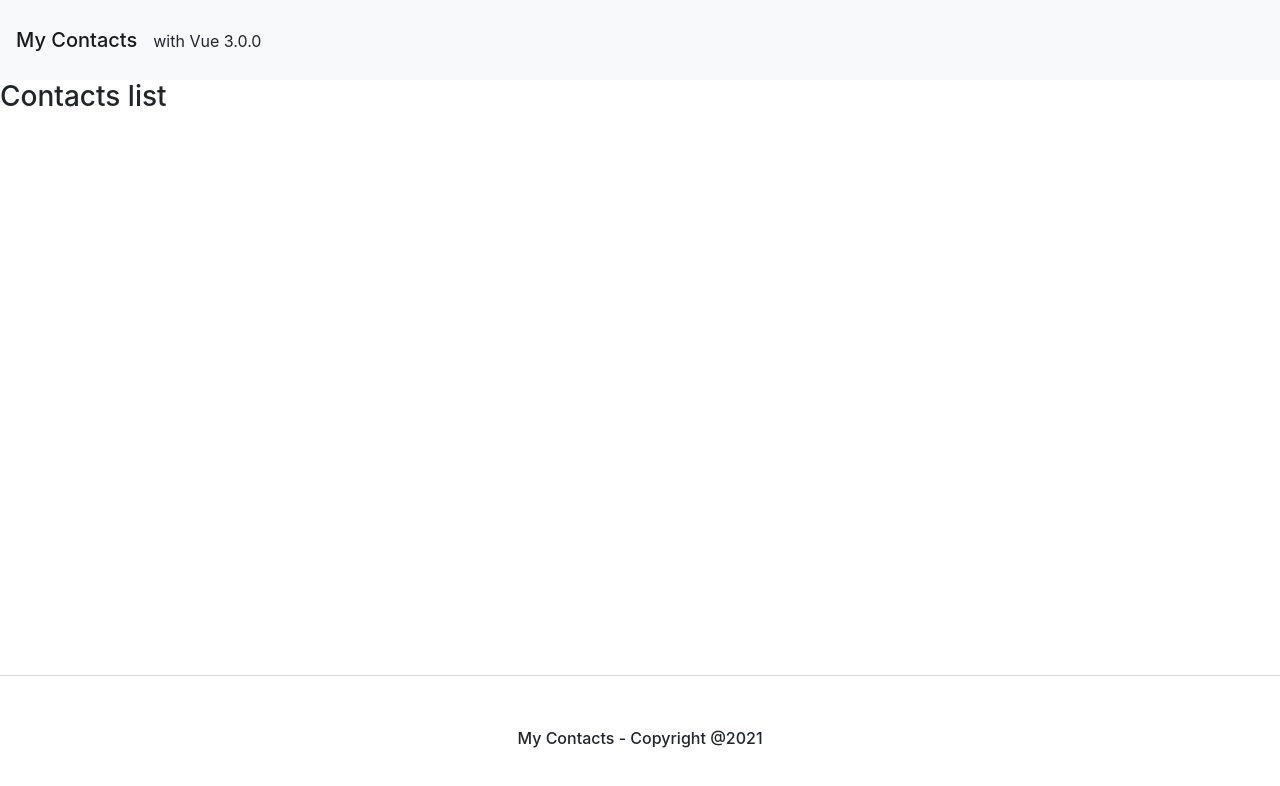
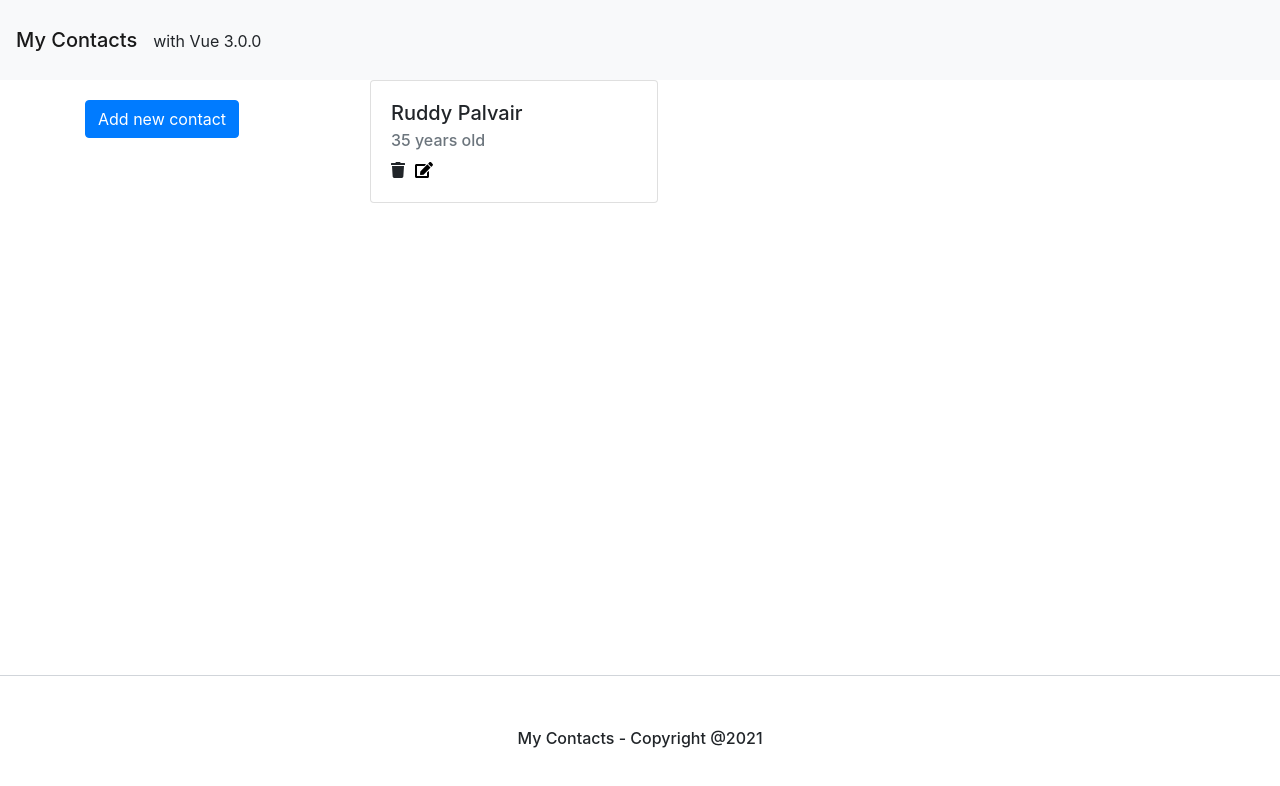
Before and after one commit to rpalvair/contacts-front-vue, a Vue app: page / in a window 1280 px wide. Shown: the top 786 px of the page. Built offline with nearby package versions, Linux system fonts and the light colour scheme.

Commit message:
feat : Use font awesome icons for actions

```diff
--- a/package.json
+++ b/package.json
@@ -8,6 +8,9 @@
     "lint": "vue-cli-service lint"
   },
   "dependencies": {
+    "@fortawesome/fontawesome-svg-core": "^1.2.35",
+    "@fortawesome/free-solid-svg-icons": "^5.15.3",
+    "@fortawesome/vue-fontawesome": "^3.0.0-3",
     "bootstrap": "^4.6.0",
     "core-js": "^3.6.5",
     "jquery": "^3.6.0",
--- a/src/components/pages/contact/ContactsList.vue
+++ b/src/components/pages/contact/ContactsList.vue
@@ -1,3 +1,74 @@
 <template>
-    <h3>Contacts list</h3>
+  <div class="container">
+    <div class="row">
+      <div class="col-lg-3">
+        <div class="buttons">
+          <router-link to="/add-contact" class="btn btn-primary">
+            Add new contact
+          </router-link>
+          <!-- <a href="#" class="btn btn-primary" [routerLink]="['/contact/add-contact']"></a> -->
+        </div>
+      </div>
+      <div class="col-lg-6">
+        <div
+          v-for="contact in contacts"
+          :key="contact.id"
+          class="card"
+          style="width: 18rem"
+        >
+          <div class="card-body">
+            <h5 class="card-title">
+              {{ contact.firstName }} {{ contact.lastName }}
+            </h5>
+            <h6 class="card-subtitle mb-2 text-muted">
+              {{ contact.age }} years old
+            </h6>
+            <!-- <p class="card-text">Some quick example text to build on the card title and make up the bulk of the card's content.</p>
+          <a href="#" class="card-link">Card link</a>
+          <a href="#" class="card-link">Another link</a> -->
+            <div class="actions">
+              <fa-icon
+                icon="trash"
+                class="delete-icon"
+                @click="deleteContact(contact)"
+              ></fa-icon>
+              <router-link to="/edit-contact" class="icon-link">
+                <fa-icon icon="edit"></fa-icon>
+              </router-link>
+            </div>
+          </div>
+        </div>
+      </div>
+    </div>
+  </div>
 </template>
+<script>
+export default {
+  data() {
+    return {
+      contacts: [{ firstName: "Ruddy", lastName: "Palvair", age: 35 }],
+    };
+  },
+  methods: {
+    deleteContact(contact) {
+      console.log("delete contact", contact);
+    },
+  },
+};
+</script>
+<style scoped>
+.buttons {
+  margin-top: 20px;
+}
+
+.delete-icon {
+  cursor: pointer;
+}
+.icon-link {
+  margin-left: 10px;
+  color: black;
+}
+.icon-link:hover {
+  color: black;
+}
+</style>
--- a/src/main.js
+++ b/src/main.js
@@ -3,7 +3,14 @@ import App from './App.vue'
 import router from "./router"
 import 'bootstrap'
 import 'bootstrap/dist/css/bootstrap.min.css'
+import { library } from '@fortawesome/fontawesome-svg-core'
+import { faTrash, faEdit } from '@fortawesome/free-solid-svg-icons'
+import { FontAwesomeIcon } from '@fortawesome/vue-fontawesome'
+
+library.add(faTrash)
+library.add(faEdit)
 
 const app = createApp(App)
 app.use(router)
+app.component('fa-icon', FontAwesomeIcon)
 app.mount('#app')
```
Also changed, not shown: 1 other file (tests, documents, lock files or other folders).
